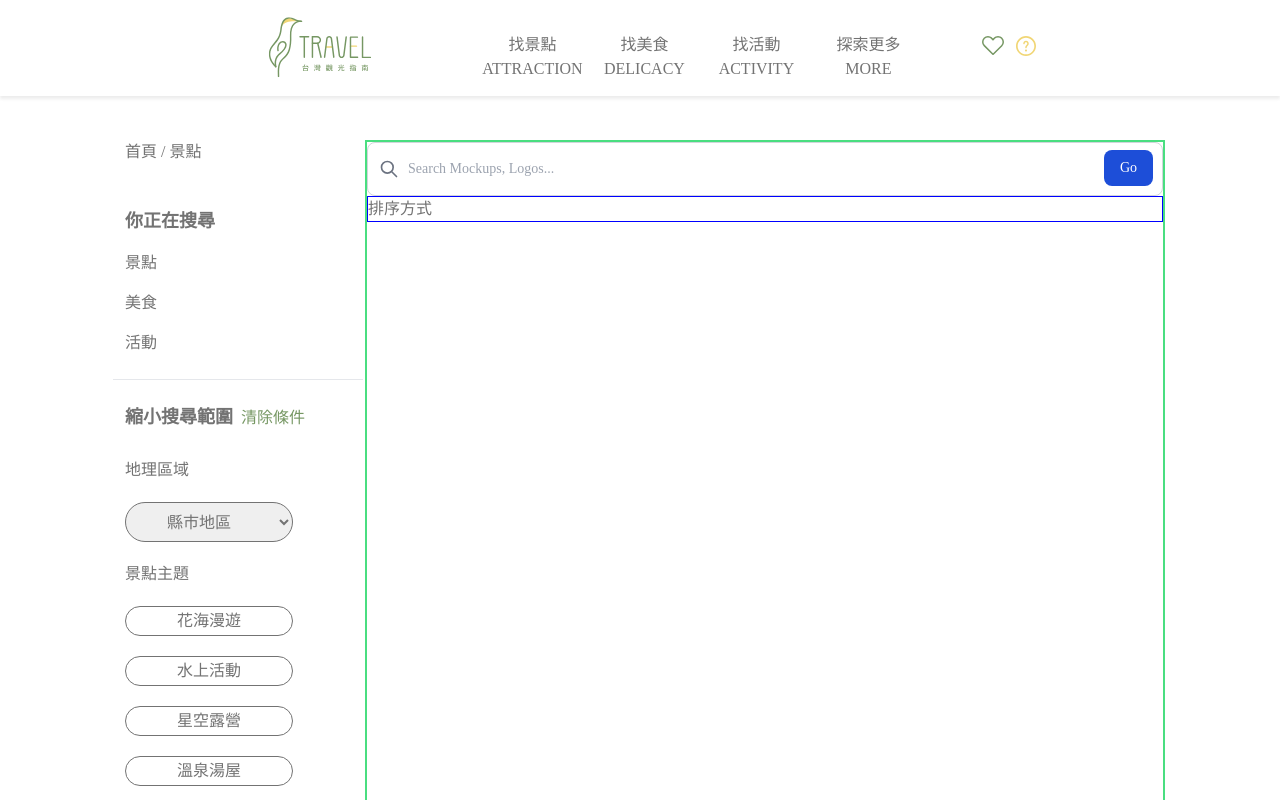
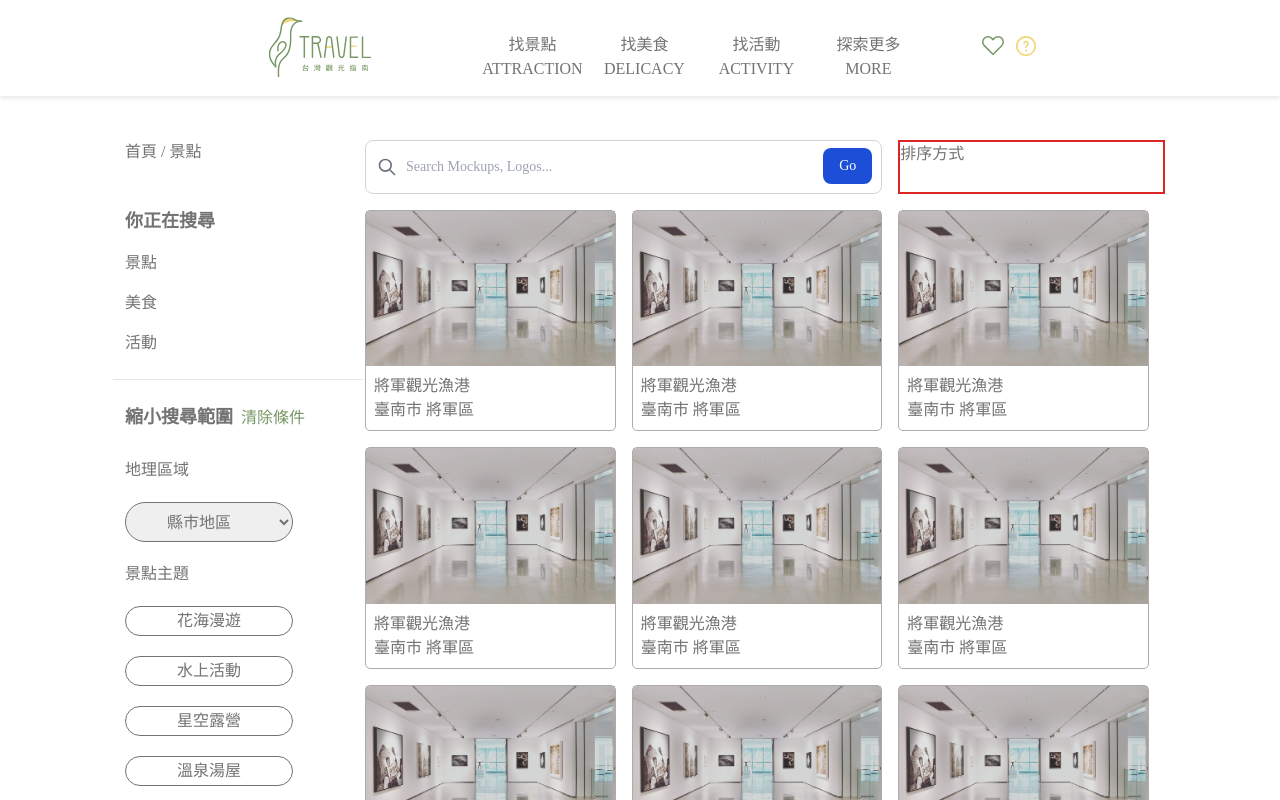
Before and after one commit to lily516liu/lily516liu, a React (Create React App) app: page /lily516liu/attraction in a window 1280 px wide. Shown: the top 800 px of the page. Built offline with nearby package versions, Linux system fonts and the light colour scheme.

Commit message:
新增景點卡片

```diff
--- a/src/components/Attraction.js
+++ b/src/components/Attraction.js
@@ -1,5 +1,6 @@
 import React from "react";
 import "../styles/Attraction.css";
+import Card from "./Card";
 
 function Attraction() {
   return (
@@ -31,8 +32,9 @@ function Attraction() {
             <button class="filter-btn">親子同遊</button>
             <button class="filter-btn">歷史文化</button>
           </div>
-          <div class="At-rightside border-2 border-green-400">
-            <form class="">
+          <div class="w-[100%] flex flex-col">
+            <div class="grid grid-cols-3 ">
+              <form class="col-span-2 pr-4">
                 <label
                   for="default-search"
                   class="mb-2 text-sm font-medium text-gray-900 sr-only"
@@ -72,7 +74,22 @@ function Attraction() {
                   </button>
                 </div>
               </form>
-            <div class="sort border-2 border-red-200">排序方式</div>
+              <div class="col-span-1 border-2 border-red-600">排序方式</div>
+            </div>
+            <div class="grid grid-cols-3">
+              <Card></Card>
+              <Card></Card>
+              <Card></Card>
+              <Card></Card>
+              <Card></Card>
+              <Card></Card>
+              <Card></Card>
+              <Card></Card>
+              <Card></Card>
+              {/* <div class="border-2 border-red-600">
+                <Card></Card>
+              </div> */}
+            </div>
           </div>
         </div>
       </div>
--- /dev/null
+++ b/src/components/Card.js
@@ -0,0 +1,24 @@
+import React from "react";
+import card1 from "../image/index_participate/participate_1.png";
+import cardstyle from "../styles/Card.css";
+
+function Card() {
+  return (
+    <div>
+      <div class="w-[100%] h-[100]% pt-4 pr-4">
+        <div class="card-border">
+          <div>
+            {/* 改抓api */}
+            <img src={card1}></img>
+          </div>
+          <div class="card-text p-2">
+            <div>將軍觀光漁港</div>
+            <div>臺南市 將軍區</div>
+          </div>
+        </div>
+      </div>
+    </div>
+  );
+}
+
+export default Card;
--- a/src/styles/Attraction.css
+++ b/src/styles/Attraction.css
@@ -17,20 +17,6 @@
   align-items: flex-start;
   /* border: 1px solid yellowgreen; */
 }
-.At-rightside{
-  width:100%;
-  /* grid-column: 4; */
-  flex: grid;
-}
-.search{
-  grid-column: 2;
-  border: 1px solid orangered;
-}
-.sort{
-  grid-column: 1;
-  border: 1px solid blue;
-}
-
 .text-bold{
   font-weight: 700;
   font-size: 18px;
--- /dev/null
+++ b/src/styles/Card.css
@@ -0,0 +1,4 @@
+.card-border {
+  border: 1px solid rgba(172, 172, 172, 1);
+  border-radius: 5px;
+}
```
Lines whose indentation alone changed are shown as unchanged.
